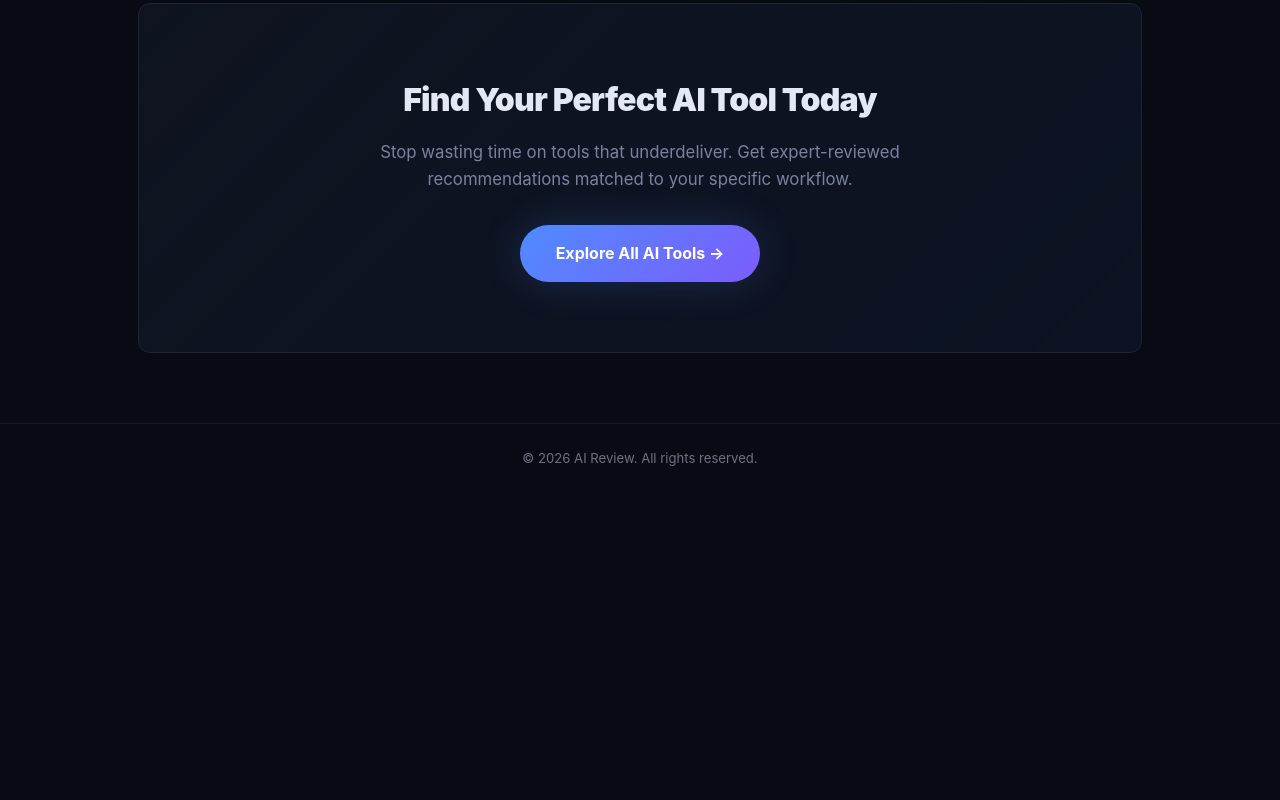
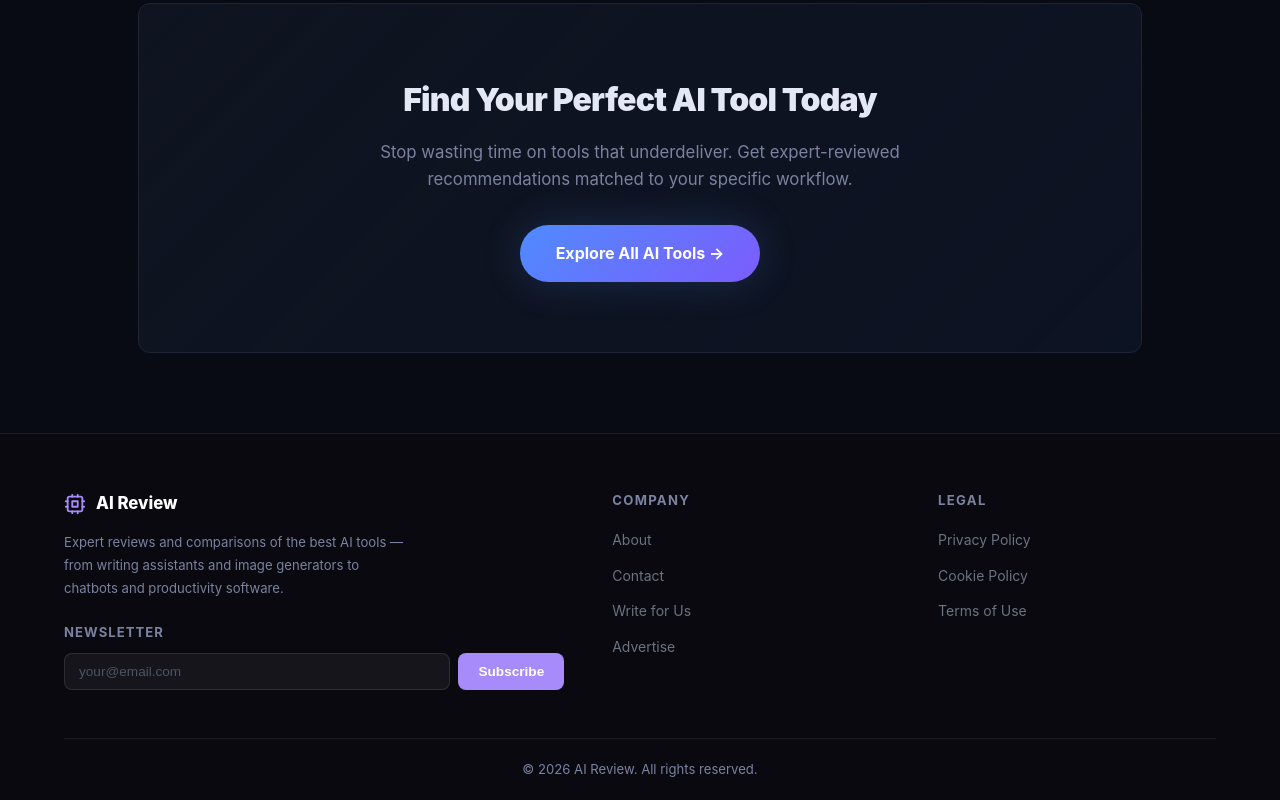
Before and after one commit to conceptsellerbills-cmyk/ai-review-tech, a Next.js app: page / in a window 1280 px wide. Shown: the part 7521-8321 px from the top of the page. Before the commit the page ends 8014 px from the top, so only its background shows below. Built offline with nearby package versions, Linux system fonts and the light colour scheme.

Commit message:
feat: add full footer with newsletter, company and legal links

```diff
--- a/app/layout.tsx
+++ b/app/layout.tsx
@@ -29,8 +29,28 @@ export default function RootLayout({ children }: { children: React.ReactNode })
           .cat-nav:hover .cat-dropdown,.cat-nav:focus-within .cat-dropdown{display:block}
           .cat-dropdown a{display:block;padding:9px 14px;border-radius:8px;color:#c8cad8;font-size:0.875rem;text-decoration:none;transition:background 0.1s,color 0.1s;white-space:nowrap}
           .cat-dropdown a:hover{background:rgba(255,255,255,0.06);color:#a78bfa}
-          .site-footer{border-top:1px solid rgba(255,255,255,0.07);padding:24px 0;margin-top:60px}
-          .site-footer p{color:#6b7280;font-size:0.82rem;text-align:center}
+          /* ── Footer ── */
+          .site-footer{background:#0a0910;border-top:1px solid rgba(255,255,255,0.07);margin-top:80px;padding:0}
+          .footer-inner{max-width:1200px;margin:0 auto;padding:0 24px}
+          .footer-grid{display:grid;grid-template-columns:1.8fr 1fr 1fr;gap:48px;padding:56px 0 48px;border-bottom:1px solid rgba(255,255,255,0.07)}
+          .footer-col1{}
+          .footer-brand{display:flex;align-items:center;gap:10px;font-size:1.05rem;font-weight:800;color:#fff;text-decoration:none;margin-bottom:14px}
+          .footer-desc{font-size:0.85rem;color:#6b7280;line-height:1.75;margin-bottom:22px;max-width:340px}
+          .footer-nl-label{font-size:0.72rem;font-weight:700;letter-spacing:0.08em;text-transform:uppercase;color:#9ca3af;margin-bottom:10px}
+          .footer-nl-form{display:flex;gap:8px;flex-wrap:wrap}
+          .footer-nl-form input{flex:1;min-width:160px;background:rgba(255,255,255,0.05);border:1px solid rgba(255,255,255,0.1);border-radius:8px;padding:10px 14px;color:#e4e8f4;font-size:0.85rem;outline:none;transition:border-color 0.15s}
+          .footer-nl-form input::placeholder{color:#4b5563}
+          .footer-nl-form input:focus{border-color:#a78bfa}
+          .footer-nl-form button{background:#a78bfa;color:#fff;border:none;border-radius:8px;padding:10px 20px;font-size:0.85rem;font-weight:700;cursor:pointer;white-space:nowrap;transition:opacity 0.15s}
+          .footer-nl-form button:hover{opacity:0.85}
+          .footer-col-title{font-size:0.7rem;font-weight:700;letter-spacing:0.1em;text-transform:uppercase;color:#9ca3af;margin-bottom:16px}
+          .footer-links{list-style:none;display:flex;flex-direction:column;gap:10px}
+          .footer-links a{font-size:0.875rem;color:#6b7280;text-decoration:none;transition:color 0.15s}
+          .footer-links a:hover{color:#a78bfa}
+          .footer-bottom{padding:20px 0;text-align:center}
+          .footer-copy{font-size:0.8rem;color:#374151}
+          @media(max-width:860px){.footer-grid{grid-template-columns:1fr 1fr;row-gap:36px}}
+          @media(max-width:520px){.footer-grid{grid-template-columns:1fr}}
         `}</style>
         <header className="site-header">
           <div className="header-inner">
@@ -88,8 +108,48 @@ export default function RootLayout({ children }: { children: React.ReactNode })
         </header>
         <main className="container main-content">{children}</main>
         <footer className="site-footer">
-          <div className="container">
-            <p>© {new Date().getFullYear()} {SITE_NAME}. All rights reserved.</p>
+          <div className="footer-inner">
+            <div className="footer-grid">
+
+              {/* Col 1 — Brand + Newsletter */}
+              <div className="footer-col1">
+                <a href="/" className="footer-brand">
+                  <svg width="22" height="22" viewBox="0 0 24 24" fill="none" stroke="#a78bfa" strokeWidth="2" strokeLinecap="round" strokeLinejoin="round"><rect x="4" y="4" width="16" height="16" rx="2"/><rect x="9" y="9" width="6" height="6"/><path d="M15 2v2M9 2v2M15 20v2M9 20v2M2 15h2M2 9h2M20 15h2M20 9h2"/></svg>
+                  AI Review
+                </a>
+                <p className="footer-desc">Expert reviews and comparisons of the best AI tools — from writing assistants and image generators to chatbots and productivity software.</p>
+                <p className="footer-nl-label">Newsletter</p>
+                <form className="footer-nl-form" action="/api/subscribe" method="POST">
+                  <input type="email" name="email" placeholder="your@email.com" required />
+                  <button type="submit">Subscribe</button>
+                </form>
+              </div>
+
+              {/* Col 2 — Company */}
+              <div>
+                <p className="footer-col-title">Company</p>
+                <ul className="footer-links">
+                  <li><a href="/about">About</a></li>
+                  <li><a href="/contact">Contact</a></li>
+                  <li><a href="/write-for-us">Write for Us</a></li>
+                  <li><a href="/advertise">Advertise</a></li>
+                </ul>
+              </div>
+
+              {/* Col 3 — Legal */}
+              <div>
+                <p className="footer-col-title">Legal</p>
+                <ul className="footer-links">
+                <li><a href="/privacy-policy">Privacy Policy</a></li>
+                <li><a href="/cookie-policy">Cookie Policy</a></li>
+                <li><a href="/terms">Terms of Use</a></li>
+                </ul>
+              </div>
+
+            </div>
+            <div className="footer-bottom">
+              <p className="footer-copy">© {new Date().getFullYear()} AI Review. All rights reserved.</p>
+            </div>
           </div>
         </footer>
       </body>
```
